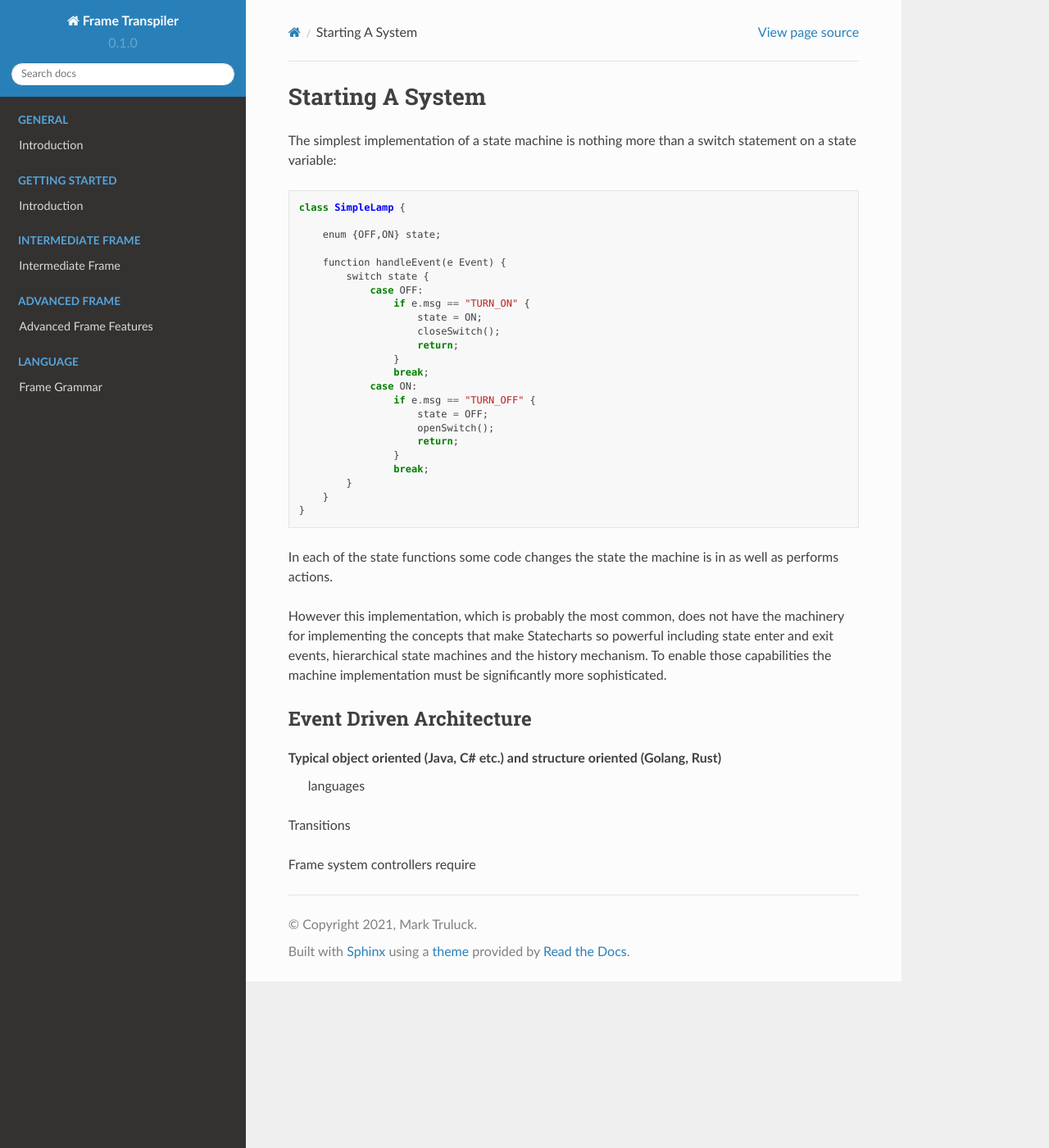
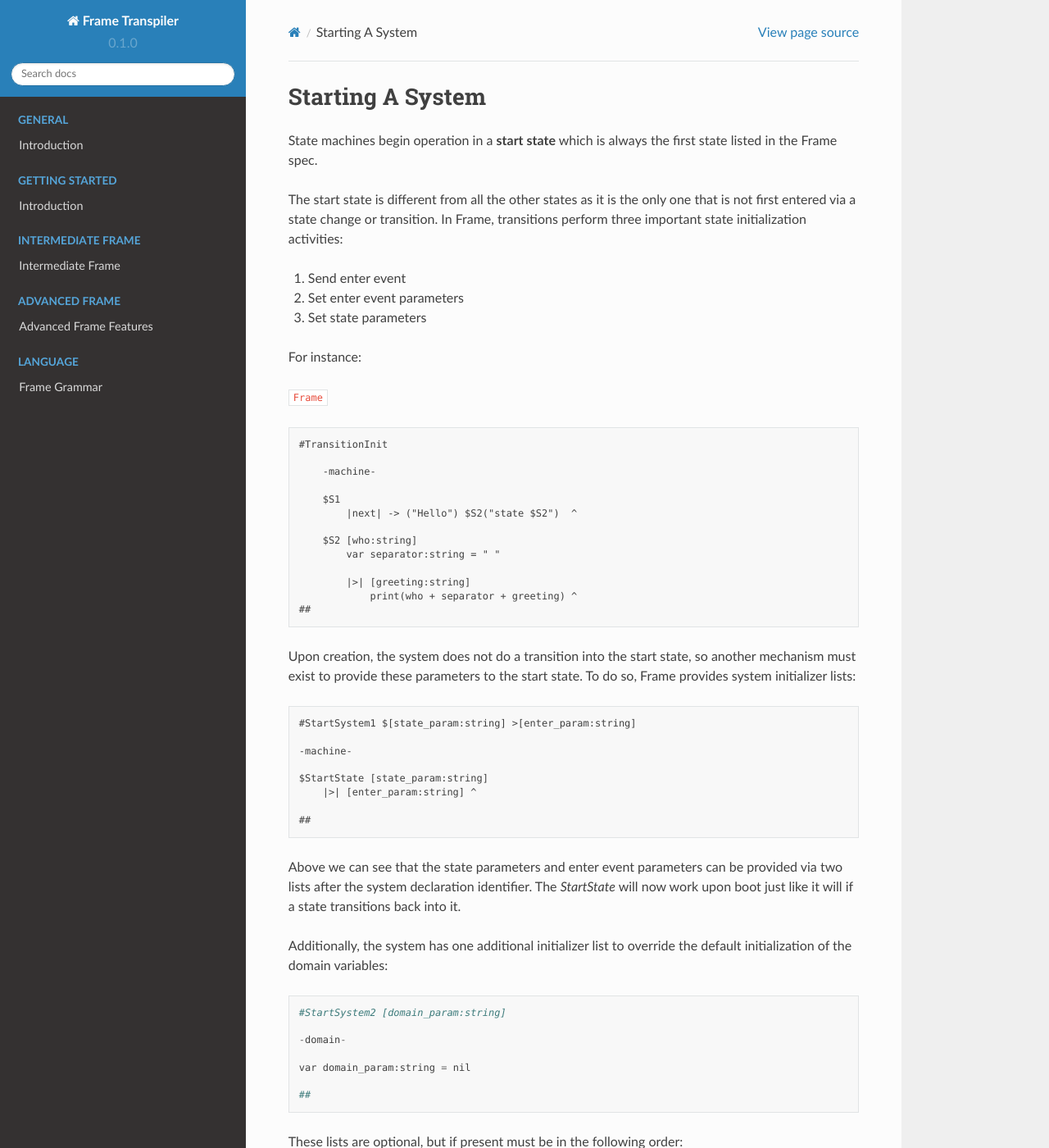
Before and after one commit to frame-lang/frame_transpiler, a Sphinx documentation site: the page built from docs/source/advanced_frame/system_start.rst, in a window 1280 px wide and 1400 px high. Shown: the whole window at 82% size. Built offline with Sphinx 7.4.7 and the Read the Docs theme 2.0.0, drawn with Linux system fonts in a browser that asks for light colours; pages that are not in the unit, such as notebooks, are missing from menus; some of the changed text lies outside the part shown.

Commit message:
System start section

```diff
--- a/docs/source/advanced_frame/state_variables.rst
+++ b/docs/source/advanced_frame/state_variables.rst
@@ -2,7 +2,7 @@
 State Variables
 ===============
 
-State variables are variables scoped to a state and are initalized upon
+State variables are variables scoped to a state and are initialized upon
 entry to a state. As with state parameters, they go out of scope when
 the state compartment does.
 
--- a/docs/source/advanced_frame/system_start.rst
+++ b/docs/source/advanced_frame/system_start.rst
@@ -1,52 +1,71 @@
 Starting A System
 =================
 
-The simplest implementation of a state machine is nothing more than a switch
-statement on a state variable:
+State machines begin operation in a **start state** which is always the
+first state listed in the Frame spec.
+
+The start state is different from all the other states as it is the only one
+that is not first entered via a state change or transition. In Frame, transitions
+perform three important state initialization activities:
+
+#. Send enter event
+#. Set enter event parameters
+#. Set state parameters
+
+For instance:
+
+``Frame``
 
 .. code-block::
 
-    class SimpleLamp {
+    #TransitionInit
 
-        enum {OFF,ON} state;
+        -machine-
 
-        function handleEvent(e Event) {
-            switch state {
-                case OFF:
-                    if e.msg == "TURN_ON" {
-                        state = ON;
-                        closeSwitch();
-                        return;
-                    }
-                    break;
-                case ON:
-                    if e.msg == "TURN_OFF" {
-                        state = OFF;
-                        openSwitch();
-                        return;
-                    }
-                    break;
-            }
-        }
-    }
+        $S1
+            |next| -> ("Hello") $S2("state $S2")  ^
 
-In each of the state functions some code changes the state the machine is in
-as well as performs actions.
+        $S2 [who:string]
+            var separator:string = " "
 
-However this implementation, which is probably the most common, does not
-have the machinery for implementing the concepts that make Statecharts so
-powerful including state enter and exit events, hierarchical state machines
-and the history mechanism. To enable those capabilities the machine implementation
-must be significantly more sophisticated.
+            |>| [greeting:string]
+                print(who + separator + greeting) ^
+    ##
 
-Event Driven Architecture
--------------------------
+Upon creation, the system does not do a transition into the start state, so
+another mechanism must exist to provide these parameters to the start state.
+To do so, Frame provides system initializer lists:
 
-Typical object oriented (Java, C# etc.) and structure oriented (Golang, Rust)
- languages
+.. code-block::
 
-Transitions
+    #StartSystem1 $[state_param:string] >[enter_param:string]
 
+    -machine-
 
+    $StartState [state_param:string]
+        |>| [enter_param:string] ^
 
-Frame system controllers require
+    ##
+
+Above we can see that the state parameters and enter event parameters can be
+provided via two lists after the system declaration identifier. The `StartState`
+will now work upon boot just like it will if a state transitions back into it.
+
+Additionally, the system has one additional initializer list to override the
+default initialization of the domain variables:
+
+.. code-block::
+
+    #StartSystem2 [domain_param:string]
+
+    -domain-
+
+    var domain_param:string = nil
+
+    ##
+
+These lists are optional, but if present must be in the following order:
+
+#. State parameter initializer list
+#. Enter event parameter initializer list
+#. Domain variable override list
--- a/docs/source/intermediate_frame/machine_evolution.rst
+++ b/docs/source/intermediate_frame/machine_evolution.rst
@@ -3,7 +3,7 @@ Machine Evolution
 
 The Frame language evolved from years of studying the literature and
 experimenting with writing
-state machines by hand using many different programming languages.
+state machines by hand in many different programming languages.
 Although the basic coding pattern the Framepiler generates today quickly
 emerged as the preferred implementation, it took much longer to understand why
 it was instinctually preferred.
```
Also changed, not shown: docs/source/intermediate_frame/index.rst (+7 -3 lines).
